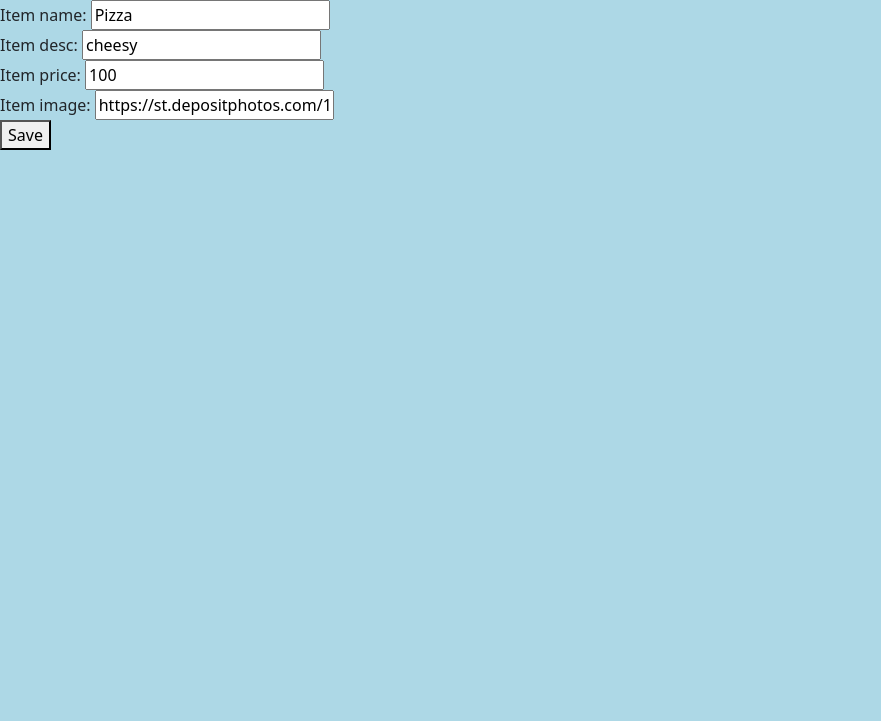
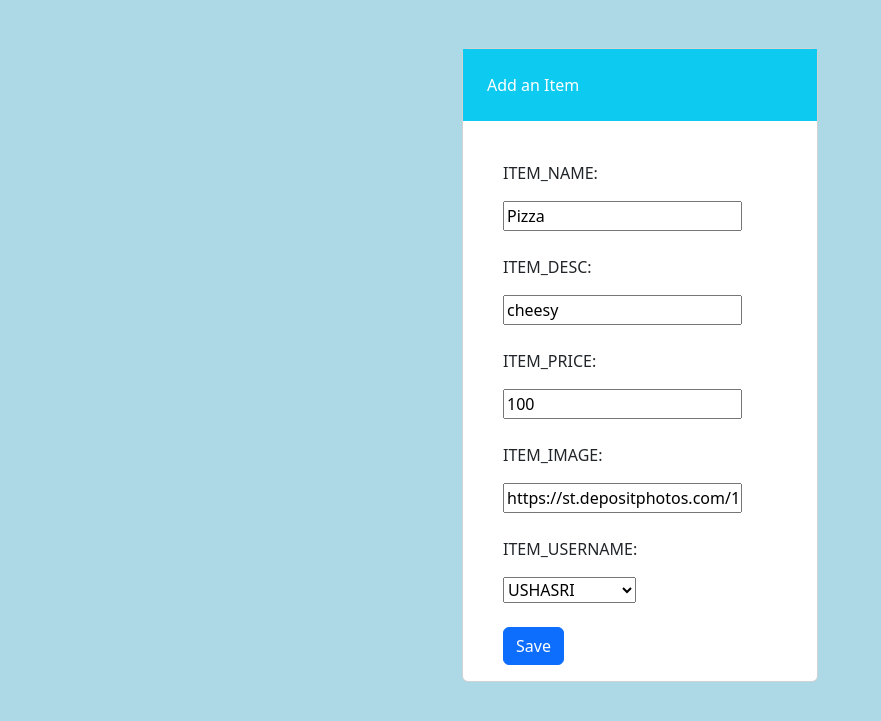
Before and after one commit to USHASRI1112/basic_django_project, a Django app: page /food/update/2/ in a window 1280 px wide. Shown: the part 60-781 px from the top of the page, without its empty margins (0-881 px from the left). Run offline with Django 5.2, Linux system fonts and the light colour scheme; data comes from the database, SQL or seed files in the repository; both versions use the stored data as it was after the commit.

Commit message:
finalcommit

```diff
--- a/food/forms.py
+++ b/food/forms.py
@@ -4,4 +4,4 @@ from .models import Item
 class ItemFom(forms.ModelForm):
     class Meta:
         model = Item
-        fields = ['item_name','item_desc','item_price','item_image']
+        fields = ['item_name','item_desc','item_price','item_image','item_username']
--- a/food/models.py
+++ b/food/models.py
@@ -10,7 +10,7 @@ class Item(models.Model):
 
     def __str__(self):
         return self.item_name
-    user_name = models.ForeignKey(User,on_delete=models.CASCADE,default=1)
+    item_username = models.ForeignKey(User,on_delete=models.CASCADE,default=1)
     item_name = models.CharField(max_length=200)
     item_desc = models.CharField(max_length=200)
     item_price = models.IntegerField()
--- a/food/static/food/style.css
+++ b/food/static/food/style.css
@@ -16,6 +16,3 @@ img{
 .fieldname{
     text-transform: uppercase;
 }
-.button{
-    margin-left:29px;
-}
--- a/food/templates/food/item-form.html
+++ b/food/templates/food/item-form.html
@@ -1,8 +1,48 @@
 {% extends 'food/base.html' %}
-{% block body %}
-<form method="POST">
-    {% csrf_token %}
-    {{form}}
-    <button type="submit">Save</button>
-</form>
-{% endblock %}
+{% load static %}
+<!DOCTYPE html>
+<html lang="en">
+<head>
+    <meta charset="UTF-8">
+    <meta name="viewport" content="width=device-width, initial-scale=1.0">
+    <link rel="stylesheet" href="{% static 'users/style.css' %}">
+    <link href="https://cdn.jsdelivr.net/npm/bootstrap@5.3.2/dist/css/bootstrap.min.css" rel="stylesheet" integrity="sha384-T3c6CoIi6uLrA9TneNEoa7RxnatzjcDSCmG1MXxSR1GAsXEV/Dwwykc2MPK8M2HN" crossorigin="anonymous">
+    <script src="https://cdn.jsdelivr.net/npm/bootstrap@5.3.2/dist/js/bootstrap.bundle.min.js" integrity="sha384-C6RzsynM9kWDrMNeT87bh95OGNyZPhcTNXj1NW7RuBCsyN/o0jlpcV8Qyq46cDfL" crossorigin="anonymous"></script>
+
+    <title>Document</title>
+</head>
+<body>
+    {% block body %}
+    <div class="container d-flex flex-column justify-content-center ">
+        <div class="row">
+            <div class="col-md-4 offset-md-4">
+                <div class="card mt-5">
+                    <div class="class-header text-white bg-info">
+                        <div class="class-title m-4">
+                            Add an Item
+                        </div>
+                    </div>
+                    <div class="card-body">
+                        <form method="POST">
+                            {% csrf_token %}
+                            {% for field in form %}
+                                <div class="m-4">
+                                    <p class="fieldname" style="text-transform: uppercase;">{{field.name}}:</p>
+                                    {{field}}
+                                </div>
+                            {% endfor %}
+                            <!-- {{ form }} -->
+                            <div class="ml-5 button1" style="margin-left: 24px;">
+                                <button class="btn btn-primary" type="submit">Save </button>
+                            </div>
+                        </form>
+                    </div>
+                </div>
+            </div>
+        </div>
+    </div>
+
+    {% endblock %}
+
+</body>
+</html>
--- a/food/views.py
+++ b/food/views.py
@@ -50,7 +50,7 @@ def create_item(request):
 #class based view for create item
 class CreateItem(CreateView):
     model = Item
-    fields = ['item_name','item_desc','item_price','item_image']
+    fields = ['item_name','item_desc','item_price','item_image','item_username']
     template_name = 'food/item-form.html'
 
     def form_valid(self,form):
--- a/users/signals.py
+++ b/users/signals.py
@@ -8,3 +8,7 @@ from .models import Profile
 def build_profile(sender,instance,created,**kwargs):
     if created:
         Profile.objects.create(user=instance)
+
+@receiver(post_save,sender=User)
+def save_profile(sender,instance,**kwargs):
+    instance.profile.save()
--- a/users/templates/users/profile.html
+++ b/users/templates/users/profile.html
@@ -8,6 +8,6 @@
 <body>
     <h1>{{user.username}}</h1>
 
-    <img src="{{user.profile.image.url}}" height="200px" alt="usha"/>
+    <img src="{{user.profile.image.url}}" height="200px" alt=""/>
 </body>
 </html>
```
Also changed, not shown: users/templates/users/register.html (+33 -15 lines), db.sqlite3.
